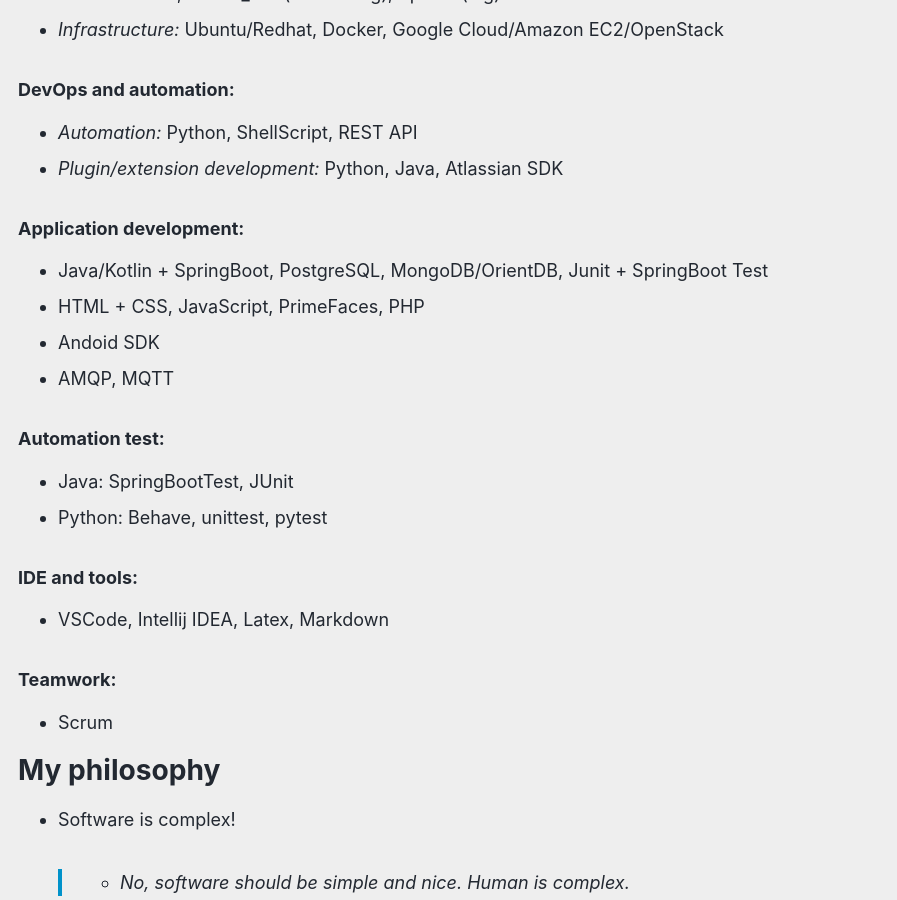
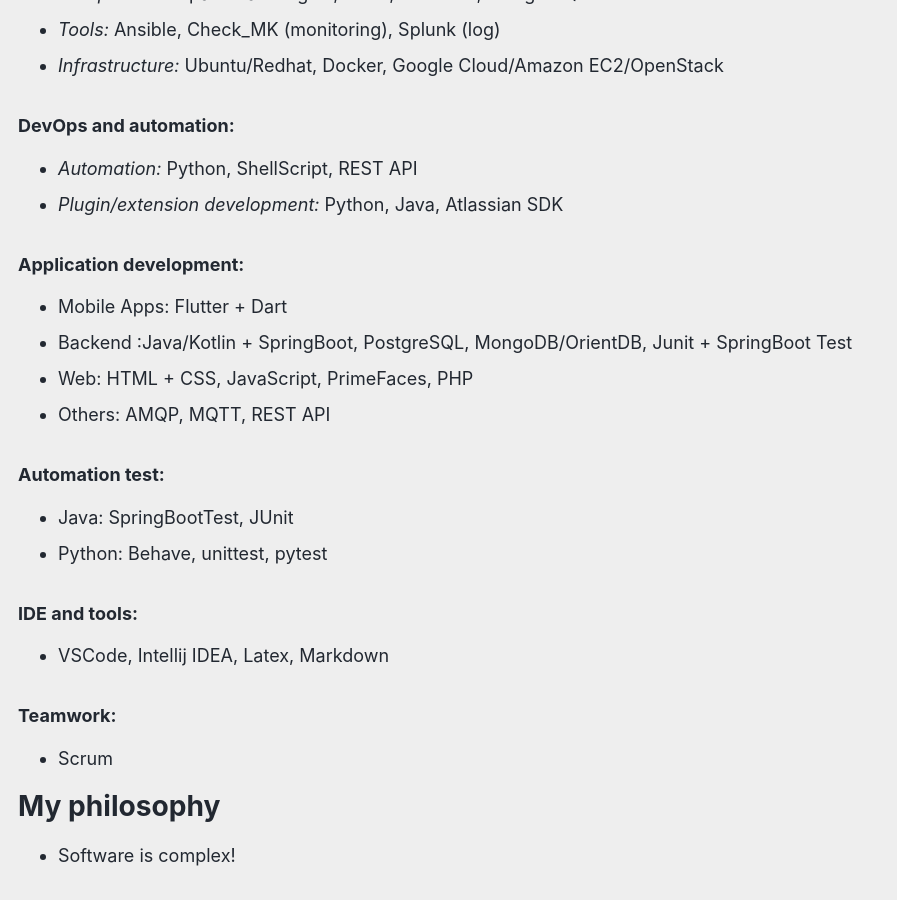
Before and after one commit to leduchung/leduchung.github.io, a Jekyll site: the page built from _pages/home.md, in a window 1280 px wide and 900 px high, scrolled down 952 px. Shown: the whole window, without its empty margins (0-897 px from the left). Built offline with Jekyll 4.4.1, drawn with Linux system fonts in a browser that asks for light colours; cached includes are drawn as plain includes; nearby versions of some CDN libraries; some of the changed text lies outside the part shown.

Commit message:
update home

```diff
--- a/_pages/home.md
+++ b/_pages/home.md
@@ -41,10 +42,10 @@ permalink: /
 
 ### Application development:
 
- - Java/Kotlin + SpringBoot, PostgreSQL, MongoDB/OrientDB, Junit + SpringBoot Test
- - HTML + CSS, JavaScript, PrimeFaces, PHP
- - Andoid SDK
- - AMQP, MQTT
+ - Mobile Apps: Flutter + Dart
+ - Backend :Java/Kotlin + SpringBoot, PostgreSQL, MongoDB/OrientDB, Junit + SpringBoot Test
+ - Web: HTML + CSS, JavaScript, PrimeFaces, PHP
+ - Others: AMQP, MQTT, REST API
 
 ### Automation test:
 
```
Also changed, not shown: other parts of _pages/home.md (+2 -1 lines).
